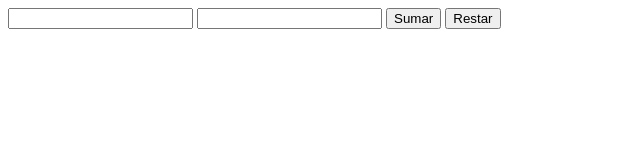
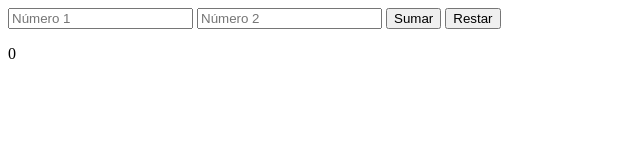
Before and after one commit to juanpink/Ejercicios-js, a plain HTML site: page Ejercicio_49_depuracion/index.html in a window 1280 px wide. Both pictures are taken after a click on the button "Restar". Shown: the full height of the page, 0-640 px from the left. Drawn offline with Linux system fonts and the light colour scheme.

Commit message:
Modificación primera

```diff
--- a/Ejercicio_49_depuracion/calculadora.js
+++ b/Ejercicio_49_depuracion/calculadora.js
@@ -6,17 +6,21 @@ function sumar(numero1, numero2) {
 }
 
 function restar(numero1, numero2) {
-    return numero1 + numero2;
+    return numero1 - numero2;
 }
 
+const numero1 = document.querySelector('#numero1').value;
+const numero2 = document.querySelector('#numero2').value;
+
+/*
+const numero1 = parseInt(document.querySelector('#numero1').value);
+const numero2 = parseInt(document.querySelector('#numero2').value);
+*/
+
 document.querySelector('#sumar').addEventListener('click', () => {
-    const numero1 = document.querySelector('#numero1').value;
-    const numero2 = document.querySelector('#numero2').value;
     document.querySelector('#resultado').textContent = sumar(numero1, numero2);
 });
 
 document.querySelector('#restar').addEventListener('click', () => {
-    const numero1 = document.querySelector('#numero1').value;
-    const numero2 = document.querySelector('#numero2').value;
     document.querySelector('#resultado').textContent = restar(numero1, numero2);
 });
--- a/Ejercicio_49_depuracion/index.html
+++ b/Ejercicio_49_depuracion/index.html
@@ -9,8 +9,8 @@
 </head>
 <body>
 
-    <input type="number" id="numero1">
-    <input type="number" id="numero2">
+    <input type="number" id="numero1" placeholder="Número 1">
+    <input type="number" id="numero2" placeholder="Número 2">
     <button id="sumar">Sumar</button>
     <button id="restar">Restar</button>
 
```
